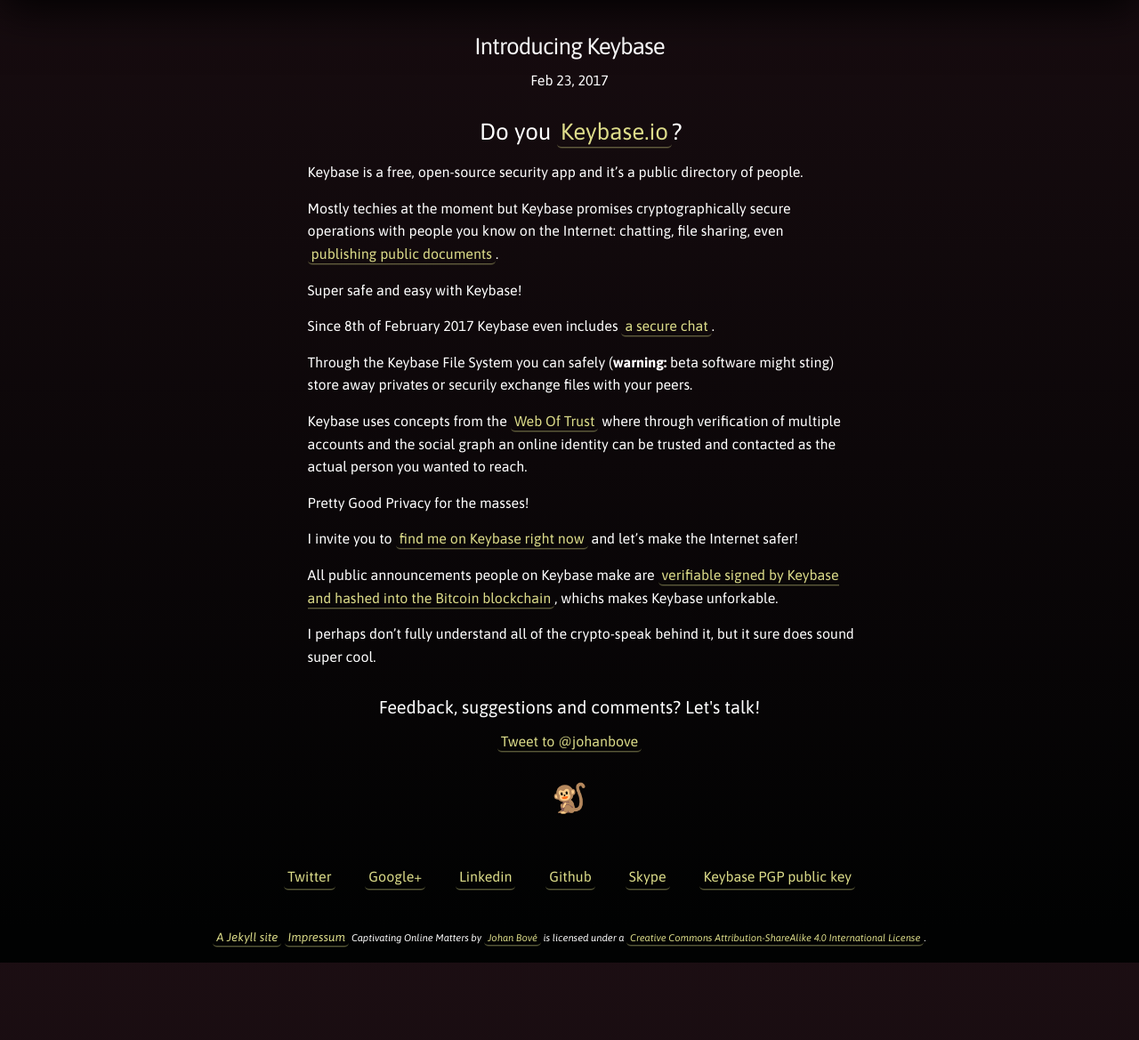
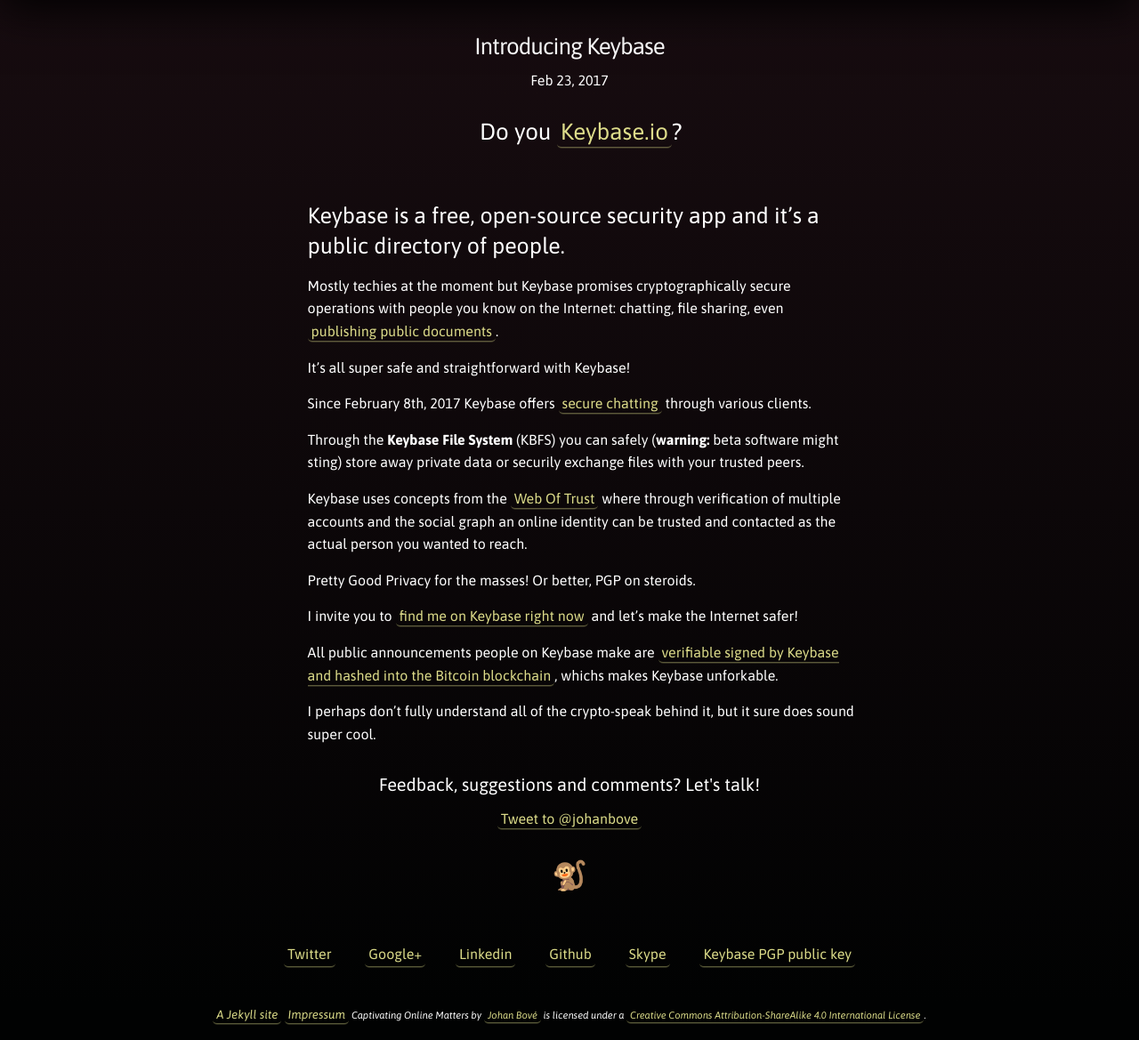
Before and after one commit to johanbove/johanbove.github.io, a Jekyll site: the page built from _posts/2017-02-23-keybase-file-system.md, in a window 1280 px wide. Shown: the part 214-1383 px from the top of the page at 89% size. Built offline with Jekyll 4.4.1, drawn with Linux system fonts in a browser that asks for light colours; comment, search, counter and statistics services are not loaded; before the commit the page ends 1296 px from its top, so only the background shows below that.

Commit message:
Updates post

```diff
--- a/_posts/2017-02-23-keybase-file-system.md
+++ b/_posts/2017-02-23-keybase-file-system.md
@@ -6,19 +6,19 @@
 
 # Do you [Keybase.io](https://keybase.io)?
 
-Keybase is a free, open-source security app and it's a public directory of people.
+## Keybase is a free, open-source security app and it's a public directory of people.
 
 Mostly techies at the moment but Keybase promises cryptographically secure operations with people you know on the Internet: chatting, file sharing, even [publishing public documents](https://johanbove.keybase.pub).
 
-Super safe and easy with Keybase!
+It's all super safe and straightforward with Keybase!
 
-Since 8th of February 2017 Keybase even includes [a secure chat](https://keybase.io/blog/keybase-chat).
+Since February 8th, 2017 Keybase offers [secure chatting](https://keybase.io/blog/keybase-chat) through various clients.
 
-Through the Keybase File System you can safely (**warning:** beta software might sting) store away privates or securily exchange files with your peers.
+Through the **Keybase File System** (KBFS) you can safely (**warning:** beta software might sting) store away private data or securily exchange files with your trusted peers.
 
 Keybase uses concepts from the [Web Of Trust](https://keybase.io/docs/server_security/following) where through verification of multiple accounts and the social graph an online identity can be trusted and contacted as the actual person you wanted to reach.
 
-Pretty Good Privacy for the masses!
+Pretty Good Privacy for the masses! Or better, PGP on steroids.
 
 I invite you to [find me on Keybase right now](https://keybase.io/johanbove) and let's make the Internet safer!
 
```
